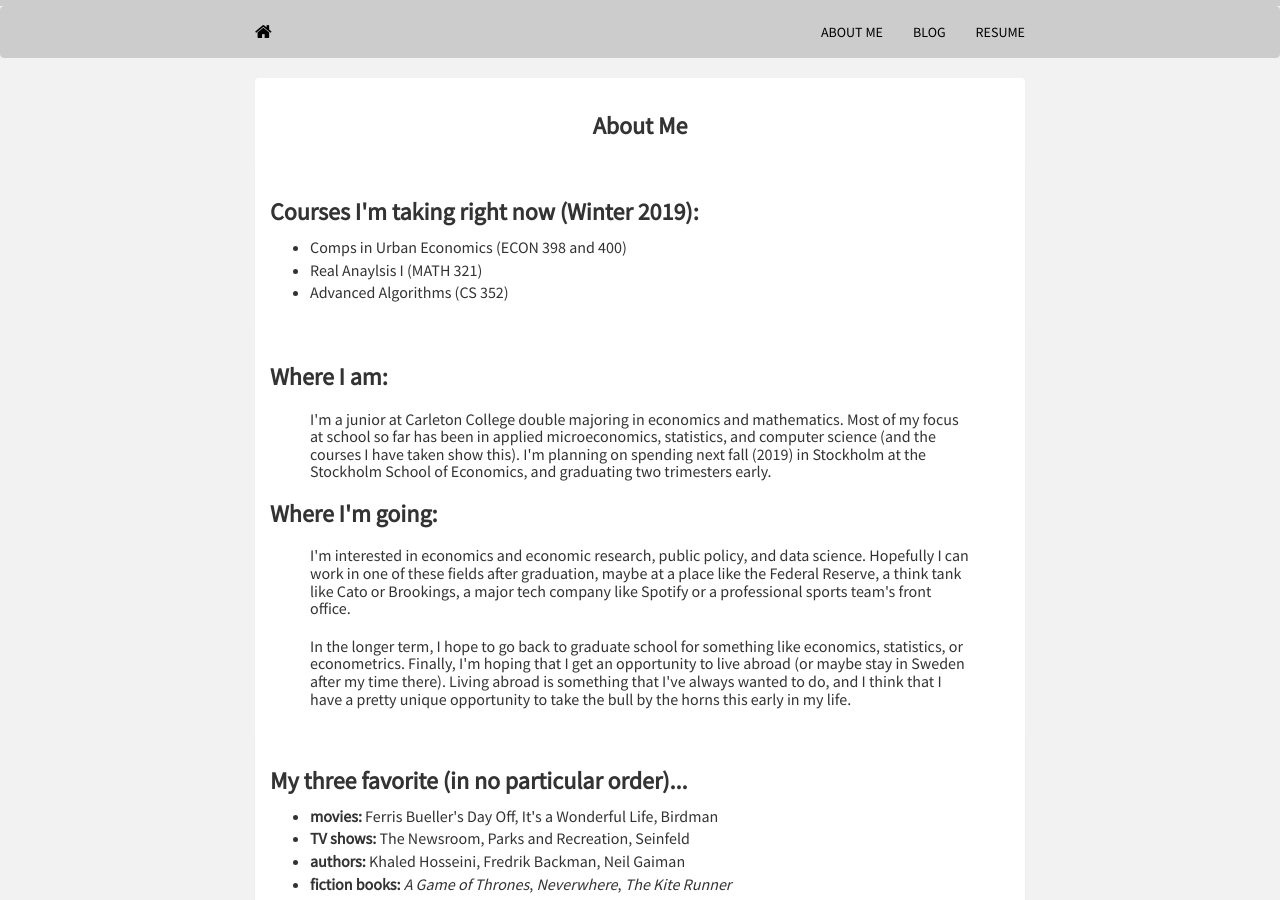
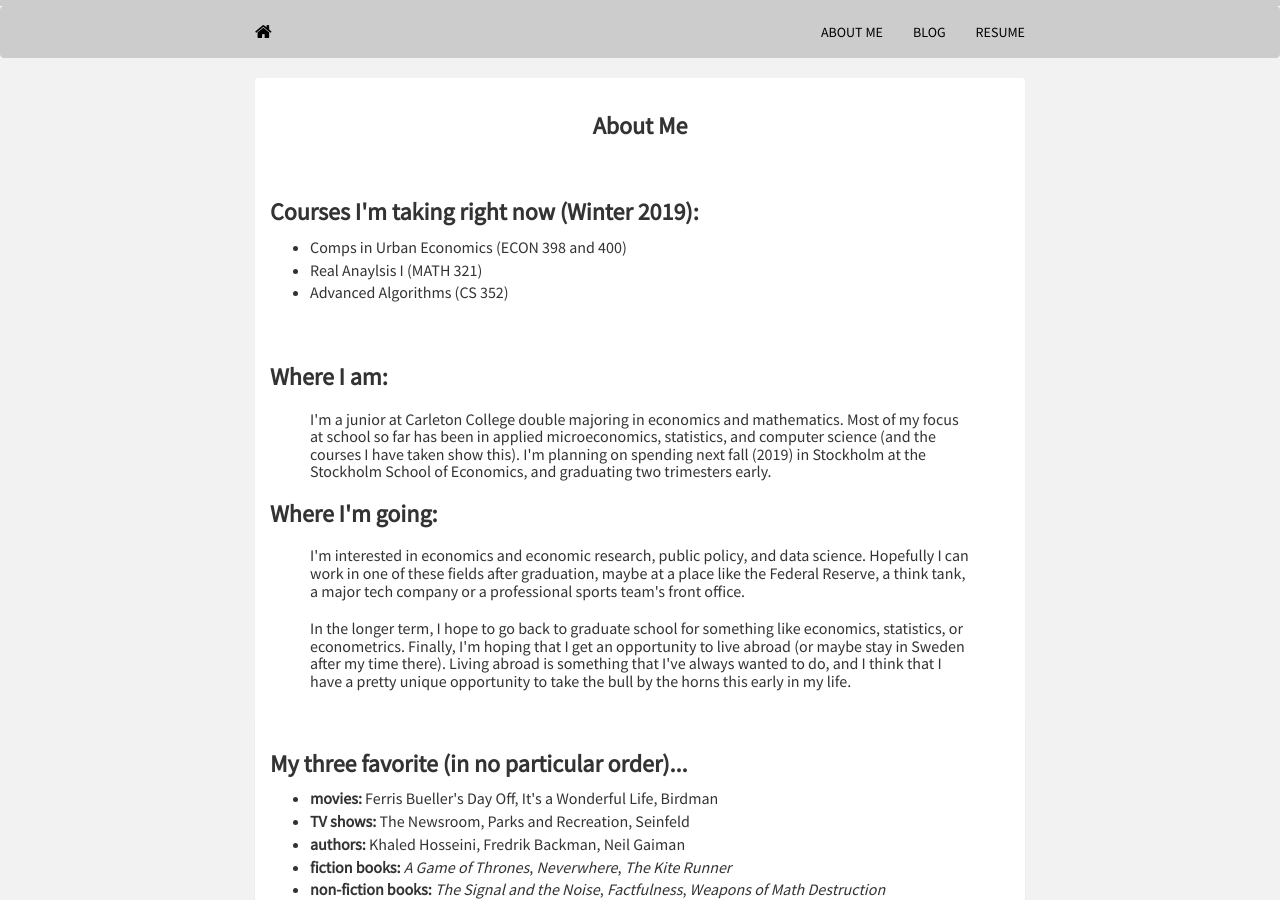
Before and after one commit to mrkaye97/mrkaye97.github.io, a Jekyll site: the page built from about.html, in a window 1280 px wide and 900 px high. Built offline with Jekyll 4.4.1, drawn with Linux system fonts in a browser that asks for light colours; nearby versions of some CDN libraries.

Commit message:
Update about.html

```diff
--- a/about.html
+++ b/about.html
@@ -29,7 +29,7 @@
 
 
 			  <h3><strong>Where I'm going:</strong></h3>
-			  <h3 style="font-size:16px;margin-left: 2.5em;margin-right: 2.5em">I'm interested in economics and economic research, public policy, and data science. Hopefully I can work in one of these fields after graduation, maybe at a place like the Federal Reserve, a think tank like Cato or Brookings, a major tech company like Spotify or a professional sports team's front office.</h3>
+			  <h3 style="font-size:16px;margin-left: 2.5em;margin-right: 2.5em">I'm interested in economics and economic research, public policy, and data science. Hopefully I can work in one of these fields after graduation, maybe at a place like the Federal Reserve, a think tank, a major tech company or a professional sports team's front office.</h3>
 			  <h3 style="font-size:16px;margin-left: 2.5em;margin-right: 2.5em">In the longer term, I hope to go back to graduate school for something like economics, statistics, or econometrics. Finally, I'm hoping that I get an opportunity to live abroad (or maybe stay in Sweden after my time there). Living abroad is something that I've always wanted to do, and I think that I have a pretty unique opportunity to take the bull by the horns this early in my life.</h3>
 		  </div>
 
```
